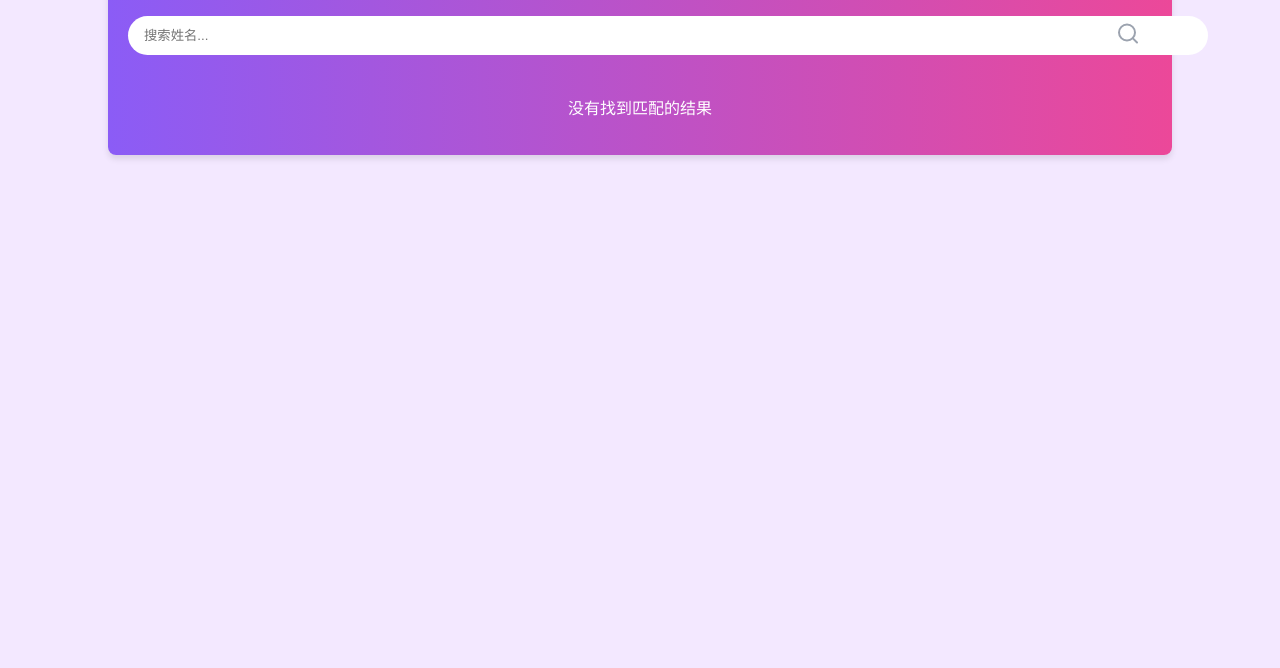
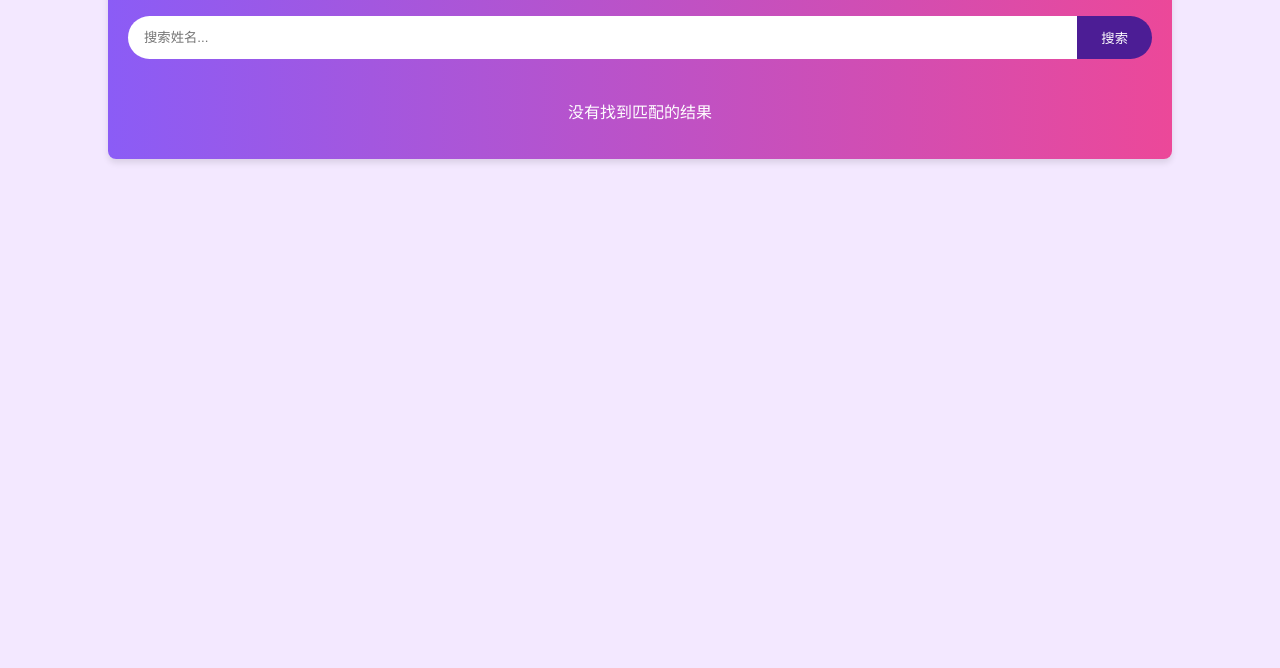
Before and after one commit to chen1994832301/chen1994832301.github.io, a plain HTML site: page index.html in a window 1280 px wide. Shown: the part 132-800 px from the top of the page. Drawn offline with Linux system fonts and the light colour scheme.

Commit message:
Update index.html

```diff
--- a/index.html
+++ b/index.html
@@ -28,22 +28,27 @@
             margin-bottom: 2rem;
         }
         .search-container {
-            position: relative;
+            display: flex;
             margin-bottom: 1.5rem;
         }
         .search-input {
-            width: 100%;
-            padding: 0.75rem 2.5rem 0.75rem 1rem;
-            border-radius: 9999px;
+            flex-grow: 1;
+            padding: 0.75rem 1rem;
+            border-radius: 9999px 0 0 9999px;
             border: none;
             outline: none;
         }
-        .search-icon {
-            position: absolute;
-            right: 0.75rem;
-            top: 50%;
-            transform: translateY(-50%);
-            color: #9ca3af;
+        .search-button {
+            padding: 0.75rem 1.5rem;
+            background-color: #4c1d95;
+            color: white;
+            border: none;
+            border-radius: 0 9999px 9999px 0;
+            cursor: pointer;
+            transition: background-color 0.3s;
+        }
+        .search-button:hover {
+            background-color: #6d28d9;
         }
         .results-grid {
             display: grid;
@@ -87,12 +92,7 @@
                 placeholder="搜索姓名..."
                 class="search-input"
             />
-            <div class="search-icon">
-                <svg xmlns="http://www.w3.org/2000/svg" width="24" height="24" viewBox="0 0 24 24" fill="none" stroke="currentColor" stroke-width="2" stroke-linecap="round" stroke-linejoin="round">
-                    <circle cx="11" cy="11" r="8"></circle>
-                    <line x1="21" y1="21" x2="16.65" y2="16.65"></line>
-                </svg>
-            </div>
+            <button id="search-button" class="search-button">搜索</button>
         </div>
         <div id="results-grid" class="results-grid">
             <!-- 结果将在这里动态插入 -->
@@ -123,6 +123,7 @@
         ];
 
         const searchInput = document.getElementById('search-input');
+        const searchButton = document.getElementById('search-button');
         const resultsGrid = document.getElementById('results-grid');
         const noResults = document.getElementById('no-results');
 
@@ -144,8 +145,8 @@
             }
         }
 
-        searchInput.addEventListener('input', function() {
-            const searchTerm = this.value.trim().toLowerCase();
+        function performSearch() {
+            const searchTerm = searchInput.value.trim().toLowerCase();
             if (searchTerm === '') {
                 displayResults([]);  // 清空结果
                 return;
@@ -154,6 +155,14 @@
                 result => result.name.toLowerCase().includes(searchTerm)
             );
             displayResults(filteredResults);
+        }
+
+        searchButton.addEventListener('click', performSearch);
+
+        searchInput.addEventListener('keypress', function(e) {
+            if (e.key === 'Enter') {
+                performSearch();
+            }
         });
 
         // 初始状态不显示结果
```
